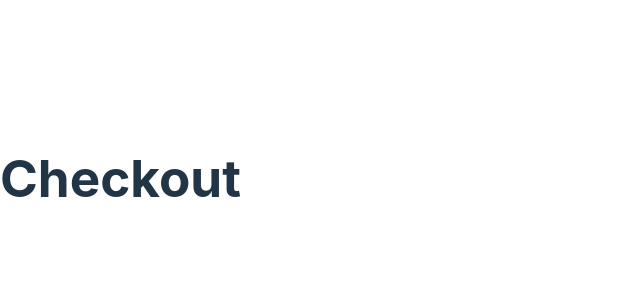
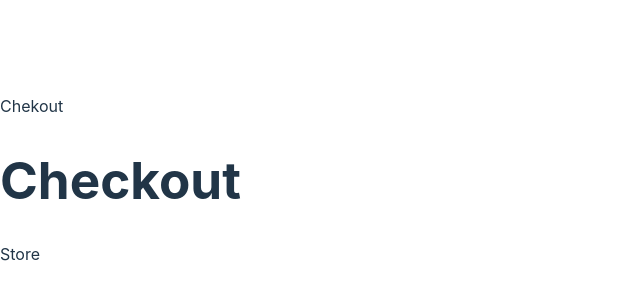
Before and after one commit to enzoulloa/practicando-react-store, a React (Vite) app: page /checkout in a window 1280 px wide. Shown: the part 222-522 px from the top of the page, without its empty margins (0-640 px from the left). Built offline with nearby package versions, Linux system fonts and the light colour scheme.

Commit message:
feat: :fire: add Layout, add Header, add Footer

```diff
--- /dev/null
+++ b/src/components/Footer.jsx
@@ -0,0 +1,9 @@
+const Footer = () => {
+  return (
+    <div className='Footer'>
+      <p className='Footer-title'>Store</p>
+    </div>
+  )
+}
+
+export default Footer
--- /dev/null
+++ b/src/components/Header.jsx
@@ -0,0 +1,12 @@
+const Header = () => {
+  return (
+    <div className='Header'>
+      <h2 className='Header-title' />
+      <div className='Header-checkout'>
+        Chekout
+      </div>
+    </div>
+  )
+}
+
+export default Header
--- /dev/null
+++ b/src/components/Layout.jsx
@@ -0,0 +1,14 @@
+import Header from './Header'
+import Footer from './Footer'
+
+const Layout = ({ children }) => {
+  return (
+    <div>
+      <Header />
+      {children}
+      <Footer />
+    </div>
+  )
+}
+
+export default Layout
--- a/src/routes/App.jsx
+++ b/src/routes/App.jsx
@@ -5,10 +5,12 @@ import Information from '../containers/Information'
 import Payment from '../containers/Payment'
 import Success from '../containers/Success'
 import NotFound from '../containers/NotFound'
+import Layout from '../components/Layout'
 
 const App = () => {
   return (
     <BrowserRouter>
+      <Layout>
         <Routes>
           <Route path='/' element={<Home />} />
           <Route path='/checkout' element={<Checkout />} />
@@ -17,6 +19,7 @@ const App = () => {
           <Route path='/checkout/success' element={<Success />} />
           <Route path='*' element={<NotFound />} />
         </Routes>
+      </Layout>
     </BrowserRouter>
   )
 }
```
Lines whose indentation alone changed are shown as unchanged.
